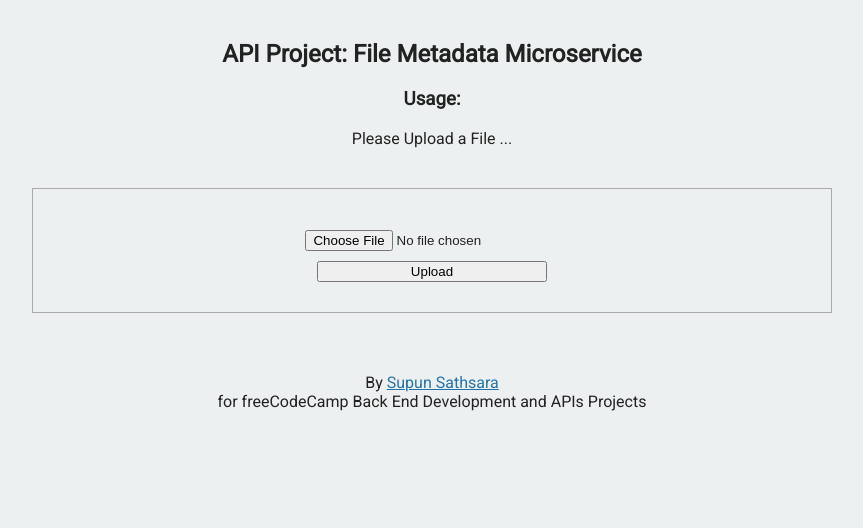
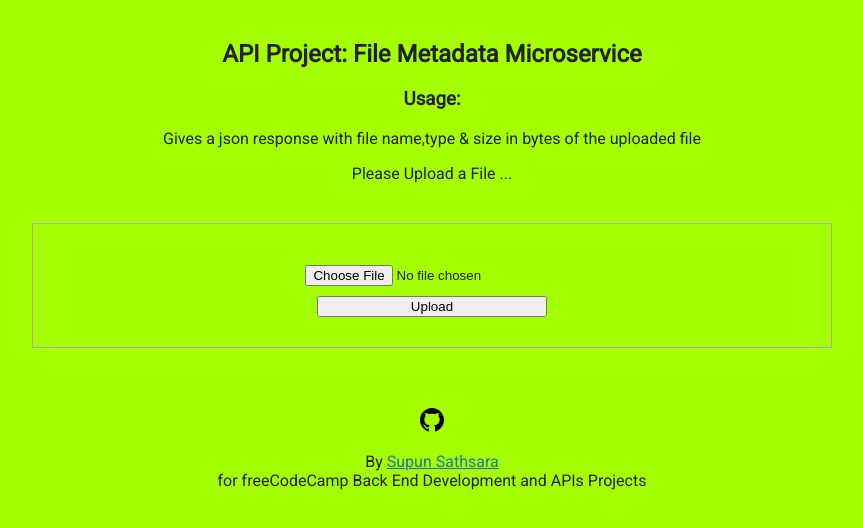
Before and after one commit to supunsathsara/FCC-File-Metadata-Microservice, a website: page views/index.html in a window 1280 px wide. Shown: the whole page, without its empty margins (208-1071 px from the left). Drawn offline with Linux system fonts and the light colour scheme.

Commit message:
completed ✨

```diff
--- a/package.json
+++ b/package.json
@@ -9,9 +9,10 @@
     "dev": "nodemon index.js"
   },
   "dependencies": {
+    "cors": "^2.8.5",
     "dotenv": "^8.2.0",
     "express": "^4.16.4",
-    "cors": "^2.8.5"
+    "multer": "^1.4.5-lts.1"
   },
   "repository": {
     "type": "git",
--- a/public/style.css
+++ b/public/style.css
@@ -4,7 +4,7 @@ body {
   font-family: 'Roboto', sans-serif;
   font-size: 16px;
   color: #222;
-  background-color: #ECF0F1;
+  background-color: #a6ff01;
   text-align: center;
 }
 
--- a/views/index.html
+++ b/views/index.html
@@ -21,7 +21,12 @@
       <h2>API Project: File Metadata Microservice</h2>
 
       <h3>Usage:</h3>
+      <p>
+        Gives a json response with file name,type & size in bytes of the
+        uploaded file
+      </p>
       <p>Please Upload a File ...</p>
+
       <div class="view">
         <h4 id="output"></h4>
         <form
@@ -36,6 +41,22 @@
     </div>
     <div class="footer">
       <p>
+        <a
+          href="https://github.com/supunsathsara/FCC-File-Metadata-Microservice"
+        >
+          <svg
+            xmlns="http://www.w3.org/2000/svg"
+            width="24"
+            height="24"
+            viewBox="0 0 24 24"
+          >
+            <path
+              d="M12 0c-6.626 0-12 5.373-12 12 0 5.302 3.438 9.8 8.207 11.387.599.111.793-.261.793-.577v-2.234c-3.338.726-4.033-1.416-4.033-1.416-.546-1.387-1.333-1.756-1.333-1.756-1.089-.745.083-.729.083-.729 1.205.084 1.839 1.237 1.839 1.237 1.07 1.834 2.807 1.304 3.492.997.107-.775.418-1.305.762-1.604-2.665-.305-5.467-1.334-5.467-5.931 0-1.311.469-2.381 1.236-3.221-.124-.303-.535-1.524.117-3.176 0 0 1.008-.322 3.301 1.23.957-.266 1.983-.399 3.003-.404 1.02.005 2.047.138 3.006.404 2.291-1.552 3.297-1.23 3.297-1.23.653 1.653.242 2.874.118 3.176.77.84 1.235 1.911 1.235 3.221 0 4.609-2.807 5.624-5.479 5.921.43.372.823 1.102.823 2.222v3.293c0 .319.192.694.801.576 4.765-1.589 8.199-6.086 8.199-11.386 0-6.627-5.373-12-12-12z"
+            />
+          </svg>
+        </a>
+      </p>
+      <p>
         By
         <a href="https://www.supunsathsara.com">Supun Sathsara</a>
         <br />for freeCodeCamp Back End Development and APIs Projects <br />
```
Also changed, not shown: index.js (+9 -4 lines), 1 other file.
